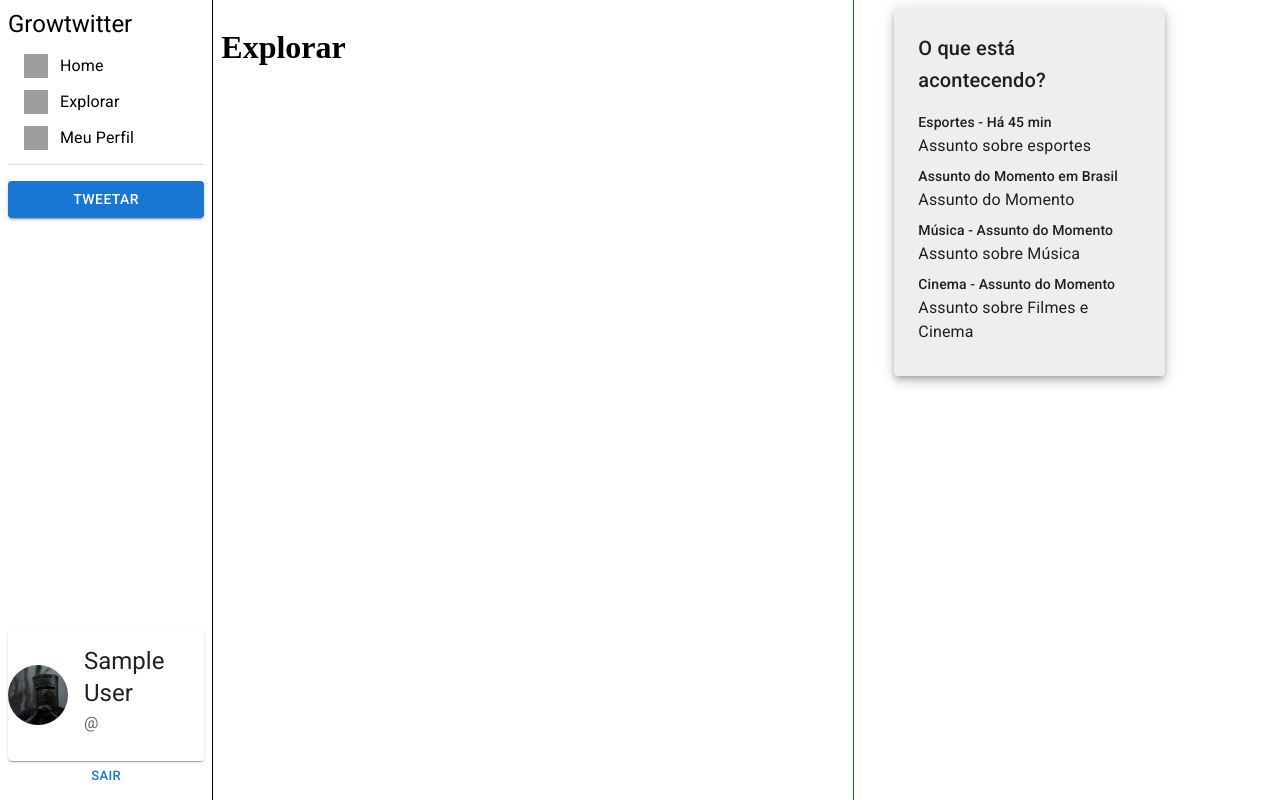
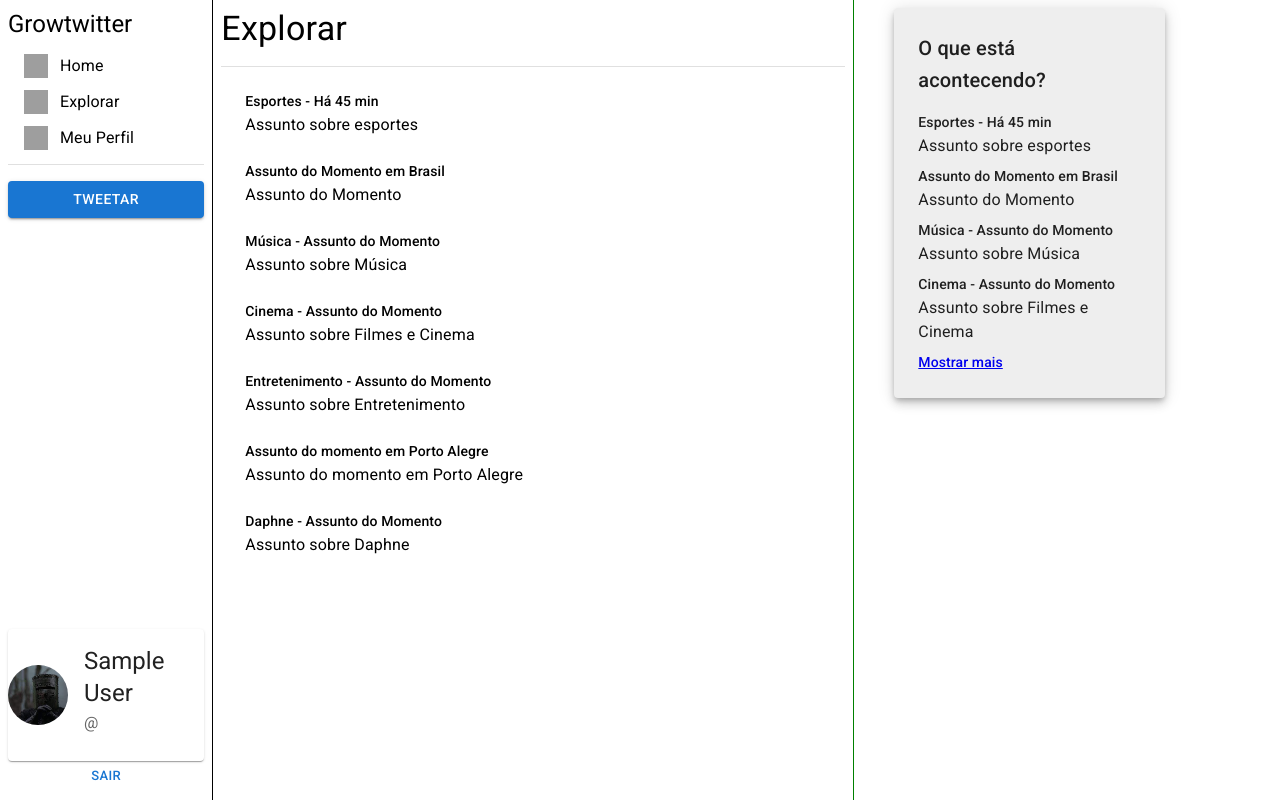
Before and after one commit to MateusSilva42/growtwitter-web, a React (Vite) app: page /explorar in a window 1280 px wide. Built offline with nearby package versions, Linux system fonts and the light colour scheme; sample sign-in values are in the browser's storage; grey boxes are pictures that could not be loaded.

Commit message:
update - finish homepage, and explorar page

```diff
--- a/src/assets/pages/Explorar.tsx
+++ b/src/assets/pages/Explorar.tsx
@@ -1,6 +1,7 @@
 import { useEffect } from "react"
 import { useNavigate } from "react-router-dom"
 import Layout from "./Layout"
+import { Box, Divider, Typography } from "@mui/material"
 
 function Home(){
     const navigate = useNavigate()
@@ -13,9 +14,31 @@ function Home(){
     return (
         <>
         <Layout>
-            <div>
-                <h1>Explorar</h1>
-            </div>
+            <Typography variant="h4" sx={{marginBottom: 2}}>Explorar</Typography>
+            <Divider sx={{marginBottom:3}} />
+
+            <Box marginLeft={3}>
+                <Typography variant="subtitle2" >Esportes - Há 45 min</Typography>
+                <Typography variant="body1" marginBottom={1} sx={{marginBottom: 3}} >Assunto sobre esportes</Typography>
+
+                <Typography variant="subtitle2" >Assunto do Momento em Brasil</Typography>
+                <Typography variant="body1" marginBottom={1} sx={{marginBottom: 3}} >Assunto do Momento</Typography>
+
+                <Typography variant="subtitle2" >Música - Assunto do Momento</Typography>
+                <Typography variant="body1" marginBottom={1} sx={{marginBottom: 3}}>Assunto sobre Música</Typography>
+
+                <Typography variant="subtitle2" >Cinema - Assunto do Momento</Typography>
+                <Typography variant="body1" marginBottom={1} sx={{marginBottom: 3}}>Assunto sobre Filmes e Cinema</Typography>
+
+                <Typography variant="subtitle2" >Entretenimento - Assunto do Momento</Typography>
+                <Typography variant="body1" marginBottom={1} sx={{marginBottom: 3}}>Assunto sobre Entretenimento</Typography>
+
+                <Typography variant="subtitle2" >Assunto do momento em Porto Alegre</Typography>
+                <Typography variant="body1" marginBottom={1} sx={{marginBottom: 3}}>Assunto do momento em Porto Alegre</Typography>
+
+                <Typography variant="subtitle2" >Daphne - Assunto do Momento</Typography>
+                <Typography variant="body1" marginBottom={1} sx={{marginBottom: 3}}>Assunto sobre Daphne</Typography>
+            </Box>
         </Layout>
         </>
     )
--- a/src/assets/pages/Home.tsx
+++ b/src/assets/pages/Home.tsx
@@ -1,7 +1,7 @@
 import { useEffect, useState } from "react"
 import { useNavigate } from "react-router-dom"
 import Layout from "./Layout"
-import { Avatar, Box, Divider, Grid, Typography } from "@mui/material"
+import { Avatar, Box, Divider, Grid, Typography, CircularProgress, Alert } from "@mui/material"
 import MyProfilePicture from "../../assets/imgs/mateus_profile.jpg"
 import { grey } from "@mui/material/colors"
 import FavoriteBorderOutlinedIcon from '@mui/icons-material/FavoriteBorderOutlined';
@@ -15,29 +15,97 @@ function Home(){
     const navigate = useNavigate()
     const userLogged = localStorage.getItem('token')
     const [tweets, setTweets] = useState([])
+    const [likeCounts, setLikeCounts] = useState<{ [tweetId: string]: number }>({});
+    const [isLiked, setIsLiked] = useState< {[tweetId: string] : boolean}> ({})
+    const [loading, setLoading] = useState(false)
+    const [loadingLike, setLoadingLike] = useState(false)
+    const [error, setError] = useState(false)
+
 
     useEffect(() => {
         if (!userLogged) {
             navigate('/login')
         } else {
+            setLoading(true);
             const getTweets = async () => {
-            const userData = JSON.parse(localStorage.getItem('user') || '{}')
-            const userName = userData.name
-            const userNickname = userData.user_name
 
             try{
                 const response = await apiBase.get('/tweets')
 
                 setTweets(response.data.data)
-                console.log(response.data.data)
+                console.log('tweets',response.data.data);
+                setLoading(false);
+
             }catch(error){
                 console.log(error)
+                setError(true)
+                setLoading(false);
             }
            }
             getTweets()
         }
 
     }, [userLogged])
+
+    useEffect(() => {
+        const initialLikeCounts: { [tweetId: string]: number } = {};
+        const initialIsLiked: {[tweetId: string] : boolean} = {}
+
+        tweets.forEach((tweet: any) => {
+            initialLikeCounts[tweet.id] = tweet.likes.length;
+            initialIsLiked[tweet.id] = tweet.likes.length > 0;
+        });
+
+        setLikeCounts(initialLikeCounts);
+        setIsLiked(initialIsLiked);
+    }, [tweets])
+
+    const getLikes = async (tweetId: String) => {
+        try{
+            const response = await apiBase.get(`/likes/${tweetId}`)
+            console.log('likes',response.data.data);
+
+        }catch(error){
+            console.log(error)
+        }
+    }
+
+    const like = async (tweetId: String) => {
+        setLoadingLike(true)
+        try{
+            const userData = JSON.parse(localStorage.getItem('user') || '{}')
+            const userId = userData.id
+
+            const data = {
+                user_id: userId
+            }
+
+            const response = await apiBase.post(`/likes/${tweetId}`, data)
+
+            if(response.status === 201){
+                const updatedLikeCount = await getLikes(tweetId);
+
+                console.log('updatedLikeCount',updatedLikeCount);
+
+                setLikeCounts((prevLikeCounts) => ({
+                    ...prevLikeCounts,
+                    [tweetId as string]: response.data.data? prevLikeCounts[tweetId as string] + 1 : prevLikeCounts[tweetId as string] - 1,
+
+                  }));
+
+                setIsLiked((prevIsLiked) => ({
+                    ...prevIsLiked,
+                    [tweetId as string]: response.data.data? true : false,
+
+                  }));
+            }
+            setLoadingLike(false)
+        }catch(error){
+            console.log(error)
+            setLoadingLike(false)
+        }
+
+    }
 
     return (
         <>
@@ -48,11 +116,20 @@ function Home(){
                     <Typography variant="body1">Aqui você pode postar o que quiser, desde que não seja ofensivo.</Typography>
                 </Box>
                 {/* <Box sx={{ height: "calc(100vh - 150px)", overflowY: "auto" }} > */}
-                <ScrollableContainer>
+                {loading ? (
+                    <Box display={'flex'} justifyContent={'center'} alignItems={'center'} height={'80vh'}>
+                    <CircularProgress color="primary" />
+                    </Box>
+                ) : error ? (
+                    <Box display={'flex'} justifyContent={'center'} alignItems={'center'} height={'80vh'}>
+                    <Alert severity="error">Erro ao carregar os tweets</Alert>
+                    </Box>
+                ) : (
+                    <ScrollableContainer>
                     <Box sx={{padding: 3, borderTop: 1 , marginTop: 1}}>
 
                             { tweets? (
-                            tweets.map((tweet: any,index) => (
+                            tweets.map((tweet: any) => (
                                 <Grid container margin={2}>
                                 <Grid xs={1}>
                                     <Avatar sx={{width: 70, height: 70}} alt="Nome do User" src={MyProfilePicture}/>
@@ -66,8 +143,8 @@ function Home(){
                                     <Box display={"flex"} sx={{marginTop:1, marginBottom: 2}}>
                                         <ChatBubbleOutlineOutlinedIcon sx={{marginRight:1}}/>
                                         <Typography variant="subtitle2" color={grey[400]}>0</Typography>
-                                        <FavoriteBorderOutlinedIcon sx={{marginLeft:2, marginRight:1}}/>
-                                        <Typography variant="subtitle2" color={grey[400]}>2</Typography>
+                                        <FavoriteBorderOutlinedIcon sx={{marginLeft:2, marginRight:1, cursor: 'pointer', color: isLiked[tweet.id]? 'red': 'black'}} onClick={() => like(tweet.id)} />
+                                        <Typography variant="subtitle2" color={grey[400]}>{likeCounts[tweet.id]}</Typography>
                                     </Box>
                                 <Divider />
 
@@ -77,10 +154,10 @@ function Home(){
                             : (<Typography variant="h5">Não há tweets para exibir</Typography>
                             )}
 
-
-
                     </Box>
                     </ScrollableContainer>
+                ) }
+
                 {/* </Box> */}
 
         </Layout>
--- a/src/assets/pages/Layout.tsx
+++ b/src/assets/pages/Layout.tsx
@@ -1,5 +1,5 @@
-import React, {ReactNode} from "react"
-import { Grid, Typography, Divider, MenuList, MenuItem, ListItemText, ListItemIcon, Button, Box, Card, CardContent, CardMedia, Link, Paper } from "@mui/material"
+import  {ReactNode} from "react"
+import { Grid, Typography, Divider, MenuList, MenuItem, ListItemText, ListItemIcon, Button, Box, Card, CardContent, CardMedia, Paper } from "@mui/material"
 // import IconExploreSelected from "../../assets/imgs/icone_explorar_selecionado.svg"
 import IconExplore from "../../assets/imgs/icone_explorar.svg"
 // import IconHomeSelected from "../../assets/imgs/icone_pagina_inicial_selecionado.svg"
@@ -8,7 +8,7 @@ import IconHome from "../../assets/imgs/icone_pagina_inicial.svg"
 import IconProfile from "../../assets/imgs/icone_perfil.svg"
 // import ProfilePicture from "../../assets/imgs/foto_perfil_default.svg"
 import MyProfilePicture from "../../assets/imgs/mateus_profile.jpg"
-import { useNavigate } from "react-router-dom"
+import { Link, useNavigate } from "react-router-dom"
 import { grey } from "@mui/material/colors"
 
 interface LayoutProps {
@@ -101,6 +101,10 @@ function Layout({children} : LayoutProps) {
                         <Typography variant="subtitle2" >Cinema - Assunto do Momento</Typography>
                         <Typography variant="body1" marginBottom={1} >Assunto sobre Filmes e Cinema</Typography>
 
+                        <Link to="/explorar" >
+                            <Typography variant="subtitle2" sx={{textDecoration:'none'}} >Mostrar mais</Typography>
+                        </Link>
+
                     </Paper>
                 </Grid>
             </Grid>
```
